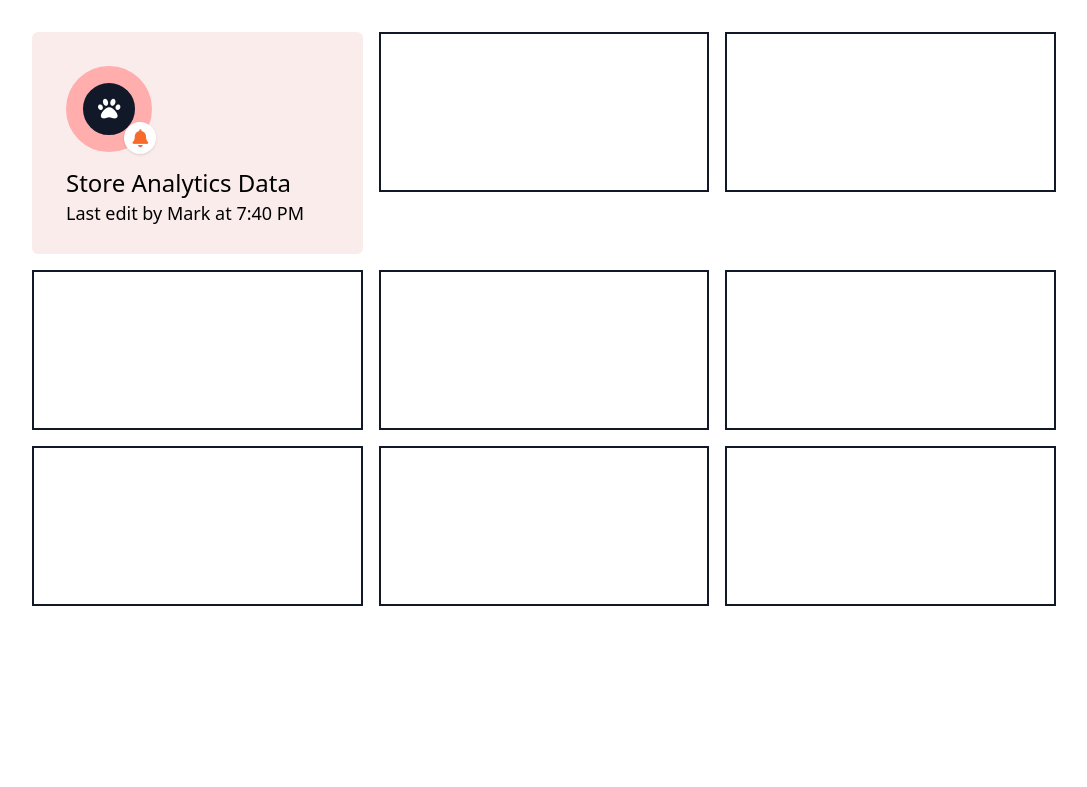
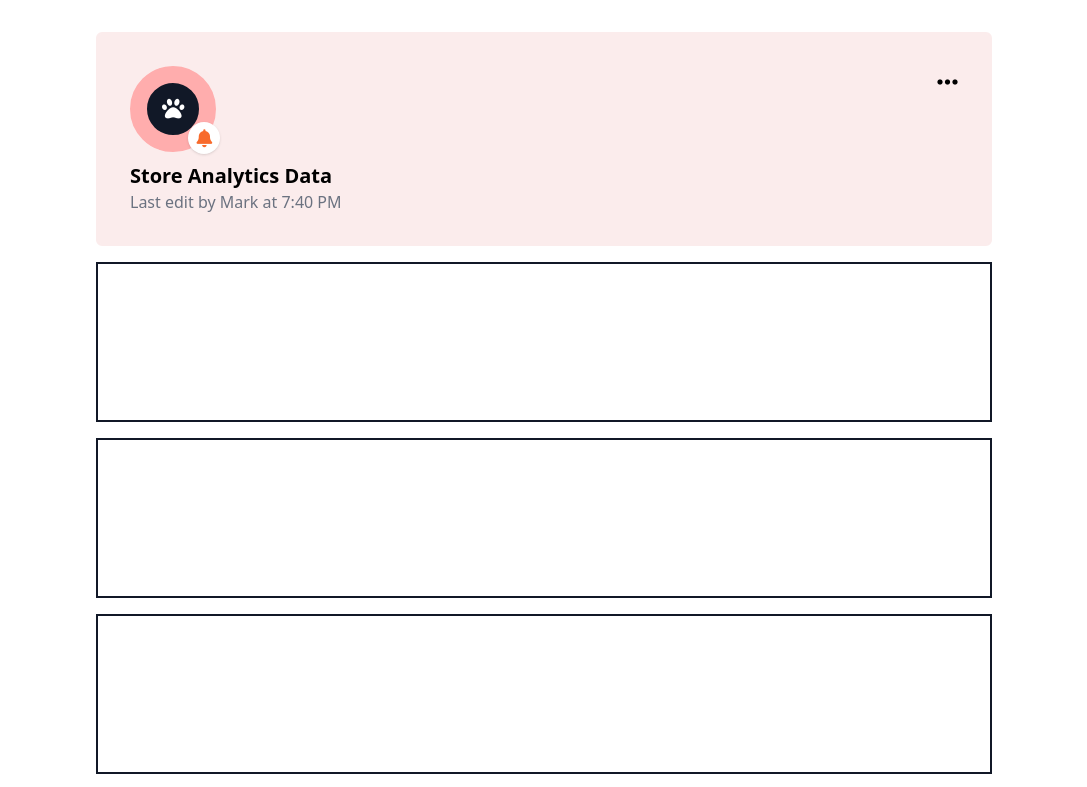
Before and after one commit to Chizaram-Igolo/dribbble-interpretations, a plain HTML site: page emy-lascan/nocode-apps-interface-design/index.html in a window 1280 px wide. Shown: the top 787 px of the page, without its empty margins (96-1183 px from the left). Drawn offline with Linux system fonts and the light colour scheme.

Commit message:
💄 Style markup

```diff
--- a/emy-lascan/nocode-apps-interface-design/index.html
+++ b/emy-lascan/nocode-apps-interface-design/index.html
@@ -8,13 +8,14 @@
     <title>Document</title>
     <link rel="stylesheet" href="../../font-awesome.min.css" />
     <script src="../../tailwindcss-3.0.24.js"></script>
+
     <link rel="stylesheet" href="style.css">
 </head>
 
 <body class="w-screen h-screen">
     <section class="w-full h-full">
         <div class="w-full h-full pt-8">
-            <div class="w-[80%] grid grid-cols-3 gap-4 mx-auto">
+            <div class="w-[70%] grid grid-col-2 md:grid md:grids-cols-3 gap-4 mx-auto">
 
                 <!-- Card -->
                 <div class="bg-[#FBECEC] h-50 p-8 rounded-md border-2 border-[#FBECEC]">
@@ -22,23 +23,34 @@
                     <div class="h-[60%] flex">
                         <!-- Icon circle -->
                         <div
-                            class="relative w-[5.4rem] h-[5.4rem] bg-gray-900 rounded-full border-[1.1rem] border-[#FFADAD] text-center">
-                            <!-- badge -->
-                            <i class="fas fa-paw text-[1.4rem] leading-[3.2rem] text-white"></i>
+                            class="relative w-[5.4rem] h-[5.4rem] bg-gray-900 rounded-full border-[1.1rem] border-[#FFADAD] text-center cursor-pointer">
+
+                            <i class="fa-solid fa-paw text-[1.4rem] leading-[3.2rem] text-white"></i>
+                            <!-- Card badge -->
                             <div
                                 class="absolute bottom-[-35%] right-[-40%] badge w-8 h-8 rounded-full bg-white shadow text-center">
-                                <i class="fas fa-bell text-lg leading-8 text-[#F86A2B]"></i>
+                                <i class="fa-solid fa-bell text-lg leading-8 text-[#F86A2B]"></i>
                             </div>
                         </div>
                         <!-- More button -->
-                        <div class="more-button">
+                        <div class="more-button ml-auto h-fit cursor-pointer">
+                            <i class="fa-solid fa-ellipsis text-2xl"></i>
                         </div>
                     </div>
 
                     <!-- Card content -->
-                    <div class="h-[40%] pt-2">
-                        <div class="heading text-2xl">Store Analytics Data</div>
-                        <div class="text text-lg">Last edit by Mark at <span class="time">7:40 PM</span></div>
+                    <div class="h-[40%] pt-2 font-['Open Sans']">
+                        <!-- Content header -->
+                        <div>
+                            <h3 class="text-xl font-semibold">
+                                Store Analytics Data
+                            </h3>
+                        </div>
+                        <!-- Content text -->
+                        <div>
+                            <p class="text-md text-gray-500">
+                                Last edit by Mark at <span class="time">7:40 PM</span></p>
+                        </div>
                     </div>
                 </div>
                 <!-- End of Card -->
```
